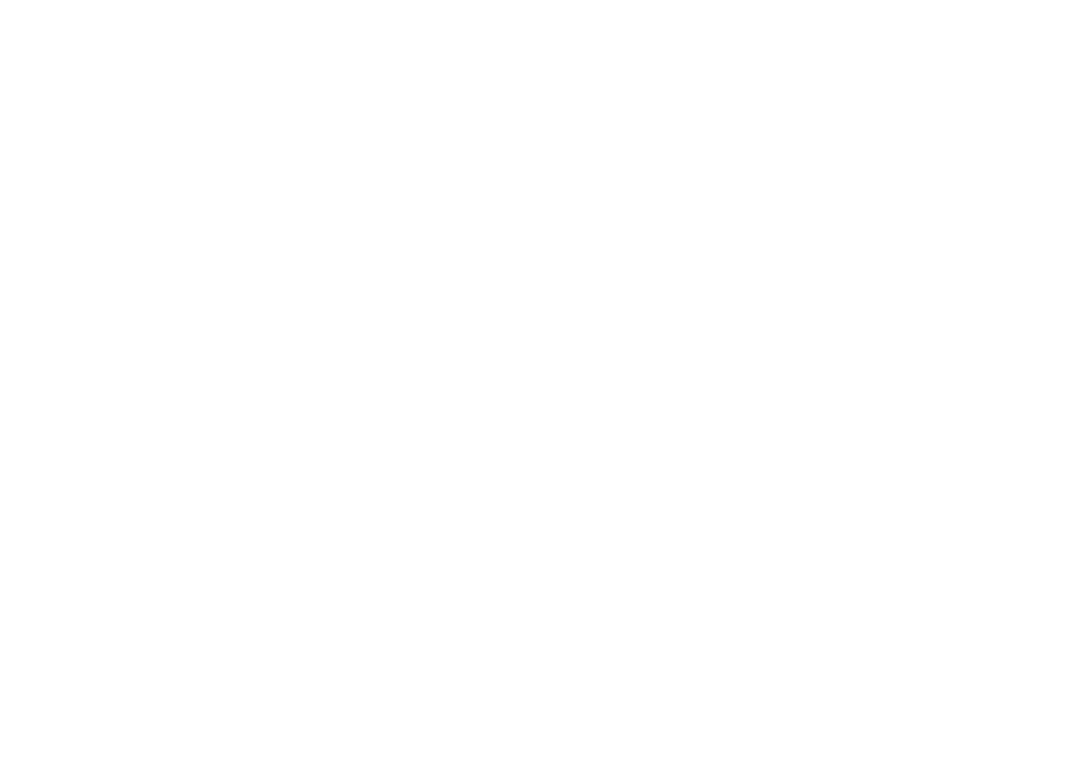
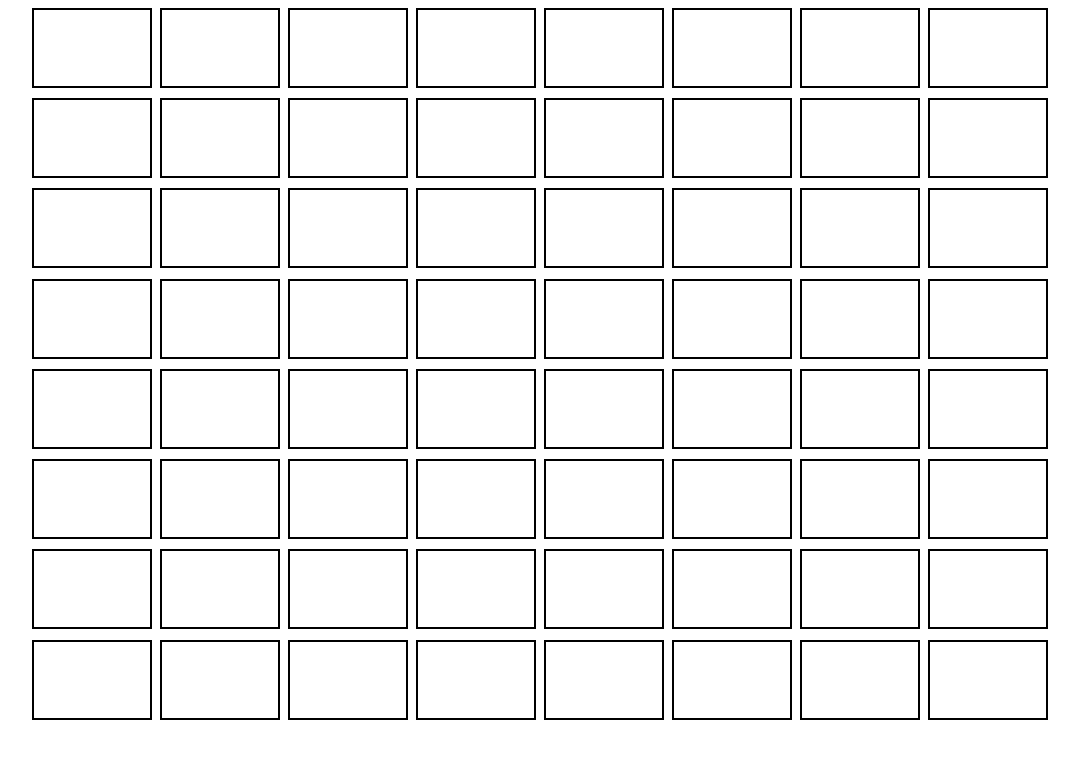
Before and after one commit to Adriano-Defilippis/js-jq-grigliaquadrati, a plain HTML site: page Vers #2/index.html in a window 1280 px wide. Shown: the whole page, without its empty margins (96-1175 px from the left). Drawn offline with nearby package versions, Linux system fonts and the light colour scheme.

Commit message:
Adesso tutti i miei quadrati sono generati da js

```diff
--- a/Vers #2/main.js
+++ b/Vers #2/main.js
@@ -22,35 +22,52 @@ function genNumRandom(max, min, repeat){
   return temporanea.sort();
 }
 
-//Funzione per inserire un numero preciso di div nell'html
-function squareGenerator(numOfRow, strIdSelectorJs){
-
-  var container = document.getElementById(strIdSelectorJs);
-  // var value = container.innerHTML;
-  // var temporary = container.innerHTML;
 
 
+//Funzine generatrice di stringhe da passare ad altra funzione
+function divGenerator(maxNumSquareOfRow){
+
+  var str = "";
+
+  for (var i = 0; i < maxNumSquareOfRow; i++) {
+    str += "<div class='square'><div class='hiddenHide'></div></div>"
+  }
+  return str
+}
+
+
+
+
+//Funzione per inserire un numero preciso di div nell'html
+function rowGenerator(numOfRow, strIdContainerSelector, strClassRowSelector, totDivisoNumQuadrati){
+
+  var container = document.getElementById(strIdContainerSelector);
+  //Ciclo per creare le Row con classe .row
   for (var i = 0; i < numOfRow; i++) {
-    // temporary = container.innerHTML;
-    // // temporary = container.innerHTML = ("<div class='row'></div>");
-    // temporary = ("<div class='row'></div>");
-    // console.log("siamo dentro il for ", temporary);
 
-    container.innerHTML += "<div class='row'></div>";
 
+    container.innerHTML += "<div class='row'>" + divGenerator(8) +"</div>";
   }
-  // console.log("Siamo fuori il for" ,temporary);
-  //
   return container
 }
+
+
+
 
 
 
 //Esecuzione del codice
 $(document).ready(function(){
 
+  //Avvio la generazione random delle Row della mia griglia, mentre per le caselle vado a cambiare parametri alla funzione interna
+  // divGenerator()
+  rowGenerator(8,"griglia", "row", 8);
 
-  // Memorizzo in una variabile l'array di numeri randomici che ritorna dalla Funzione
+  //Ritorna un array di oggetti con tutti i quadrati dell'html
+  console.log(square);
+
+
+  // Memorizzo in una variabile l'array di numeri randomici che ritorna dalla Funzione per creare numeri random
   var randomIndex = genNumRandom(0, 63, 15);
 
   //Creo l'evento click per mostrare il quadratino coperto (JQuery)
@@ -65,11 +82,13 @@ $(document).ready(function(){
     //Memorizzo l'elemento figlio di square (hiddenHide) in una variabile per richiamare la timing function solo sull'elemento dove è attiva la funzione
     var squareChildren = $(this).children();
 
+    // Il Quadrato mostra il contenuto
     squareChildren.hide(500, function(){
 
       //Timing function di fine animazione per far riapparire lo sfondo bianco
       setTimeout(function(){
 
+      //Il Quadrato di chiude
       squareChildren.show(500);
 
       },2000);
@@ -80,8 +99,6 @@ $(document).ready(function(){
 
 
 
-  //Ritorna un array di oggetti con tutti i quadrati dell'html
-  console.log(square);
   //Ritorno dell'array con i numeri randomici
   console.log("Array degli indici randomici ", randomIndex);
 
@@ -103,7 +120,8 @@ $(document).ready(function(){
 
 });
 
-squareGenerator(8,"griglia");
+console.log(divGenerator(8));
+
 
 //---------------- FINE BLOCCO GENERATORE GRIGLIA ED OUTPUT DI BASE ----------------------//
 
--- a/Vers #2/style.css
+++ b/Vers #2/style.css
@@ -4,8 +4,6 @@
 
 /* Metto un Display flex al contenitore della griglia */
 .grid {
-  display: flex;
-  flex-wrap: wrap;
   width: 80vw;
   height: 80vh;
   margin: 0 auto;
```
